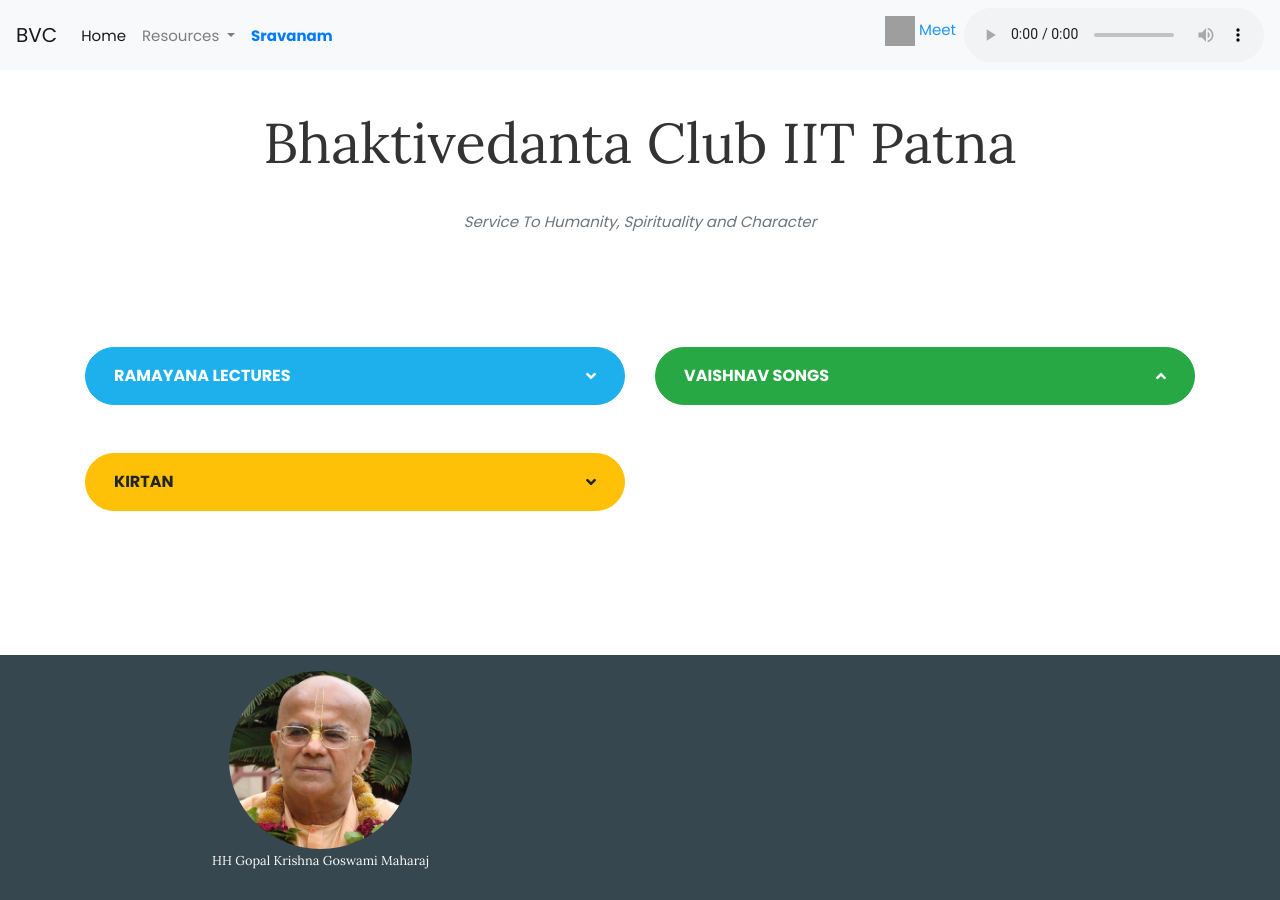
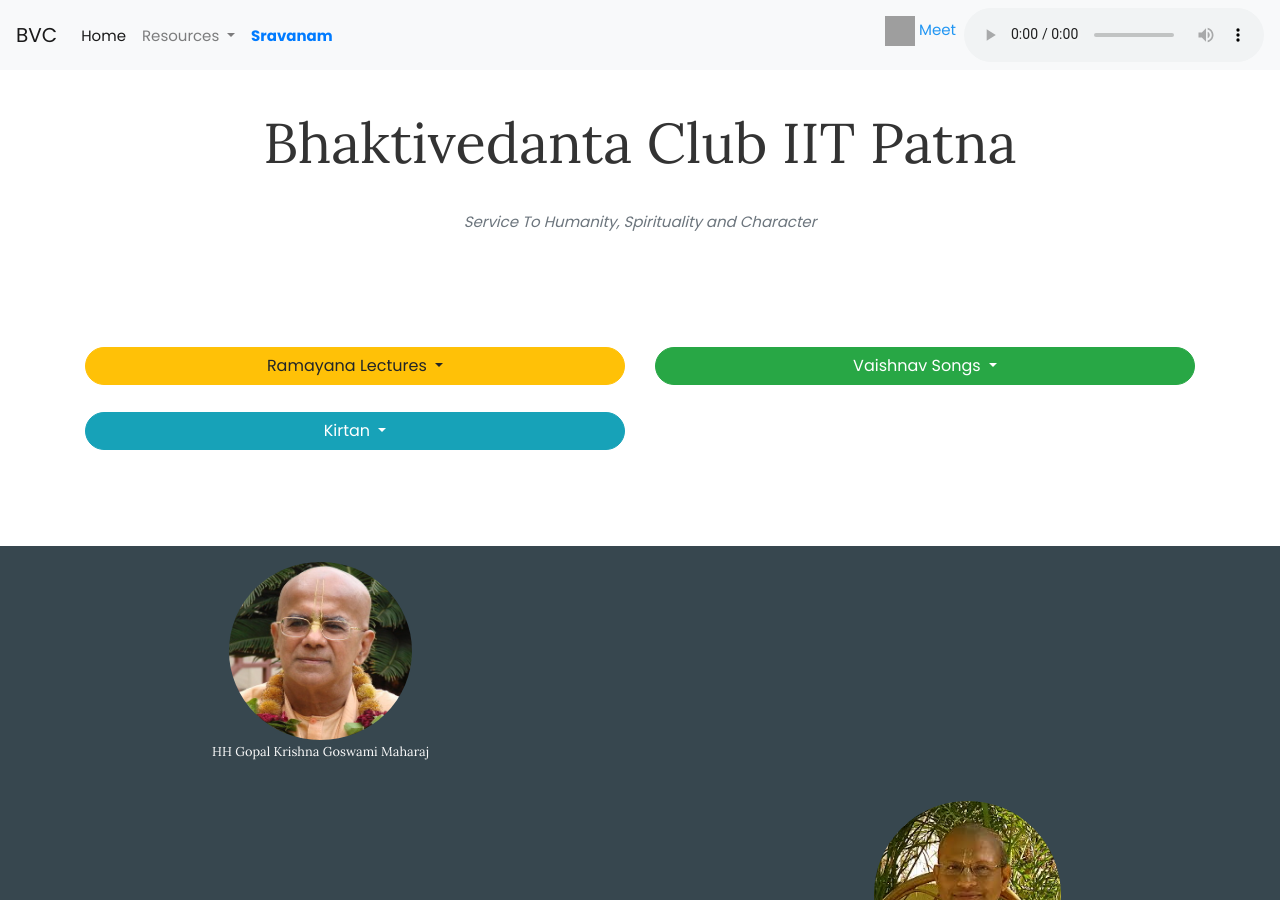
Before and after one commit to byciitp/byciitp.github.io, a Jekyll site: the page built from resources/audio.md, in a window 1280 px wide and 900 px high. Built offline with Jekyll 4.4.1, drawn with Linux system fonts in a browser that asks for light colours; nearby versions of some CDN libraries; grey boxes are pictures that could not be loaded.

Commit message:
add bootstrap dropdown in audios

```diff
--- a/resources/audio.md
+++ b/resources/audio.md
@@ -7,61 +7,39 @@
 <div class="container py-5">
 		<div class="py-5">
 			<div class="row">
-				<div class="col-lg-6 mb-5 sm-12">
-					<a data-toggle="collapse" href="#collapseable1" role="button" aria-expanded="true" aria-controls="collapseable1" class="btn btn-primary btn-block py-2 shadow-sm">
-					<p class="d-flex align-items-center justify-content-between mb-0 px-3 py-2"><strong class="text-uppercase">Ramayana Lectures</strong><i class="fa fa-angle-down"></i></p>
-					</a>
+				<div class="btn-group col-lg-6 md-5">
+				  <button type="button" class="btn btn-warning dropdown-toggle" data-toggle="dropdown" aria-haspopup="true" aria-expanded="false">
+				    Ramayana Lectures
+				  </button>
+				  <div class="dropdown-menu" style="overflow-y:auto; max-height:80vh"	>
+					{% for song in site.data.lectures.ramayana%}
+						<p class="plays dropdown-item" id="{{ song.id }}"> {{ song.name }} </p>
+					{% endfor %}
+				  </div>
+				</div>
 
-				<div id="ramayana">
-					<div id="collapseable1" class="collapse shadow-sm hide">
-						<div class="card">
-							<div class="card-body">
-								{% for song in site.data.lectures.ramayana%}
-									<p class="plays" id="{{ song.id }}"> {{ song.name }} </p>
-								{% endfor %}
-							</div>
-						</div>
-					</div>
+				<div class="btn-group col-lg-6 md-5">
+				  <button type="button" class="btn btn-success dropdown-toggle" data-toggle="dropdown" aria-haspopup="true" aria-expanded="false">
+				    Vaishnav Songs
+				  </button>
+				  <div class="dropdown-menu" style="overflow-y:auto; max-height:80vh"	>
+					{% for song in site.data.lectures.vaishnav_songs%}
+						<p class="plays dropdown-item" id="{{ song.id }}"> {{ song.name }} </p>
+					{% endfor %}
+				  </div>
 				</div>
-			</div>
-
-			<div class="col-lg-6 mb-5">
-
-				<button data-toggle="collapse" data-target="#collapseable2" role="button" aria-expanded="true" aria-controls="collapseable2" class="btn btn-success btn-block py-2 shadow-sm with-chevron">
-				<p class="d-flex align-items-center justify-content-between mb-0 px-3 py-2"><strong class="text-uppercase">Vaishnav Songs</strong><i class="fa fa-angle-down"></i></p>
-				</button>
-
-				<div id="vaishnav_songs">
-				<div id="collapseable2" class="collapse shadow-sm hide">
-						<div class="card">
-							<div class="card-body">
-								{% for song in site.data.lectures.vaishnav_songs%}
-									<p class="plays" id="{{ song.id }}"> {{ song.name }} </p>
-								{% endfor %}
-							</div>
-						</div>
-					</div>
-				</div>
-			</div>
 		</div>
-
+		<br>
 		<div class="row">
-				<div class="col-lg-6 mb-5 sm-12">
-					<a data-toggle="collapse" href="#collapseable3" role="button" aria-expanded="true" aria-controls="collapseable1" class="btn btn-warning btn-block py-2 shadow-sm">
-					<p class="d-flex align-items-center justify-content-between mb-0 px-3 py-2"><strong class="text-uppercase">Kirtan</strong><i class="fa fa-angle-down"></i></p>
-					</a>
-
-				<div id="kirtan">
-					<div id="collapseable3" class="collapse shadow-sm hide">
-						<div class="card">
-							<div class="card-body">
-								{% for song in site.data.lectures.kirtan%}
-									<p class="plays" id="{{ song.id }}"> {{ song.name }} </p>
-								{% endfor %}
-							</div>
-						</div>
-					</div>
-				</div>
+			<div class="btn-group col-lg-6 md-5">
+			  <button type="button" class="btn btn-info dropdown-toggle" data-toggle="dropdown" aria-haspopup="true" aria-expanded="false">
+			    Kirtan
+			  </button>
+			  <div class="dropdown-menu" style="overflow-y:auto; max-height:80vh"	>
+				{% for song in site.data.lectures.kirtan%}
+					<p class="plays dropdown-item" id="{{ song.id }}"> {{ song.name }} </p>
+				{% endfor %}
+			  </div>
 			</div>
 		</div>
 	</div>
```
